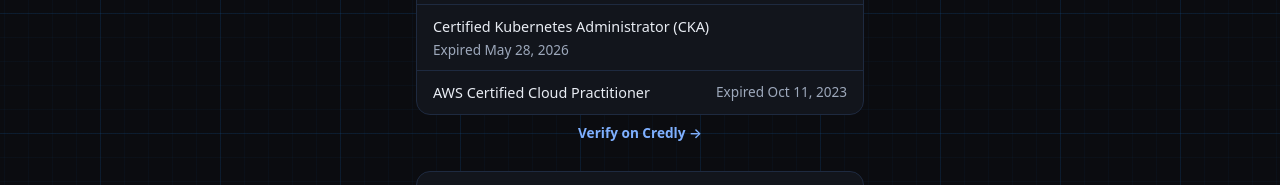
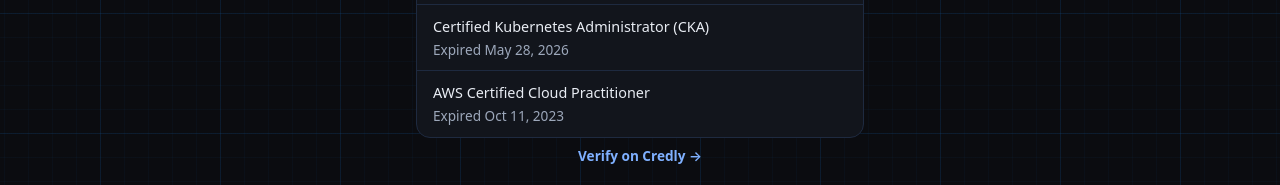
Before and after one commit to glohn/guido.glohn.de, a plain HTML site: page site/index.html in a window 1280 px wide. Shown: the part 1187-1372 px from the top of the page. Drawn offline with Linux system fonts and the light colour scheme.

Commit message:
Certifications: date always below the name, independent of screen width

```diff
--- a/site/assets/site.css
+++ b/site/assets/site.css
@@ -220,9 +220,8 @@ h2 + .group {
 
 .certs li {
   display: flex;
-  flex-wrap: wrap;
-  justify-content: space-between;
-  gap: 0.15rem 1rem;
+  flex-direction: column; /* date always below the name, on every screen width */
+  gap: 0.15rem;
   padding: 0.65rem 1rem;
   font-size: 0.9rem;
 }
```
